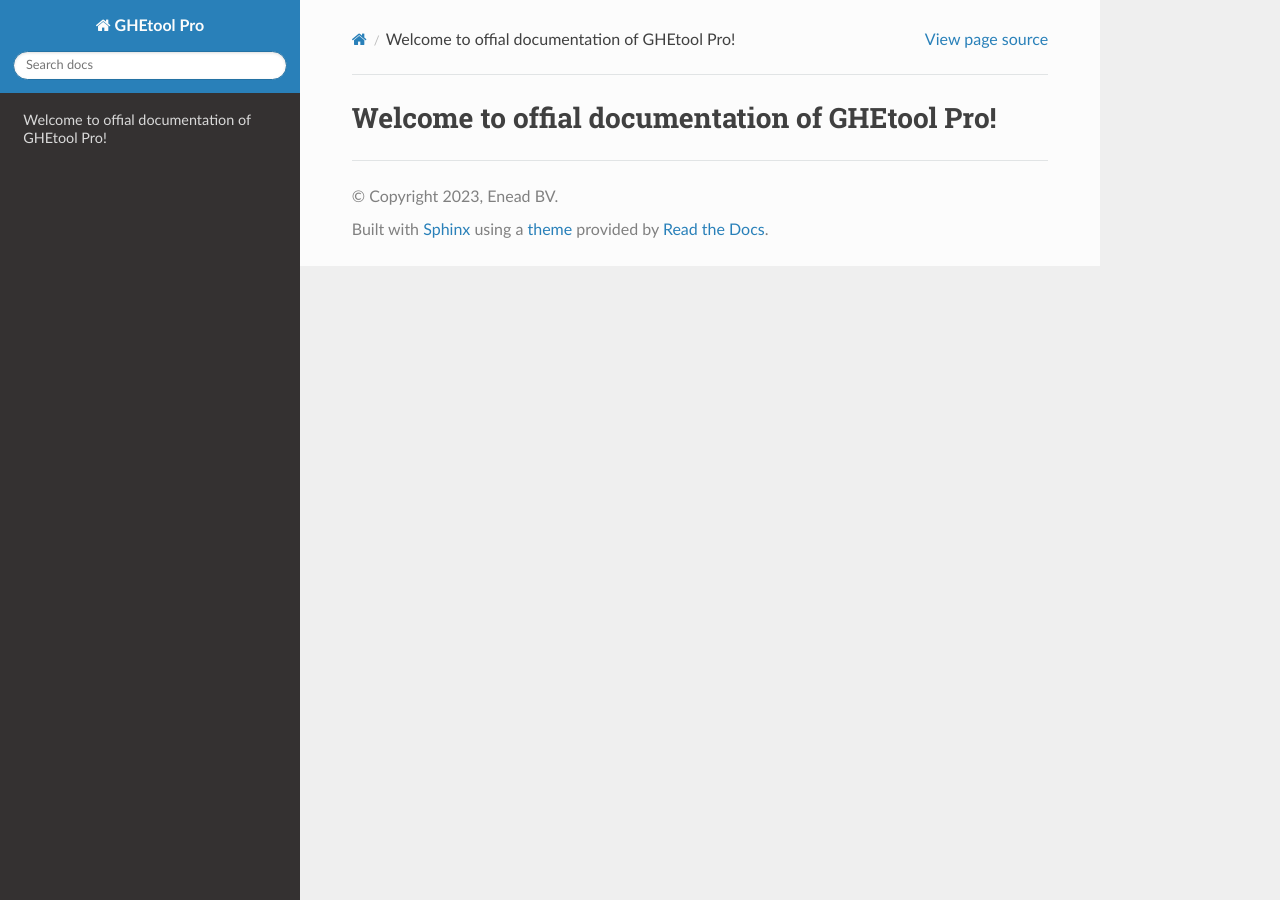
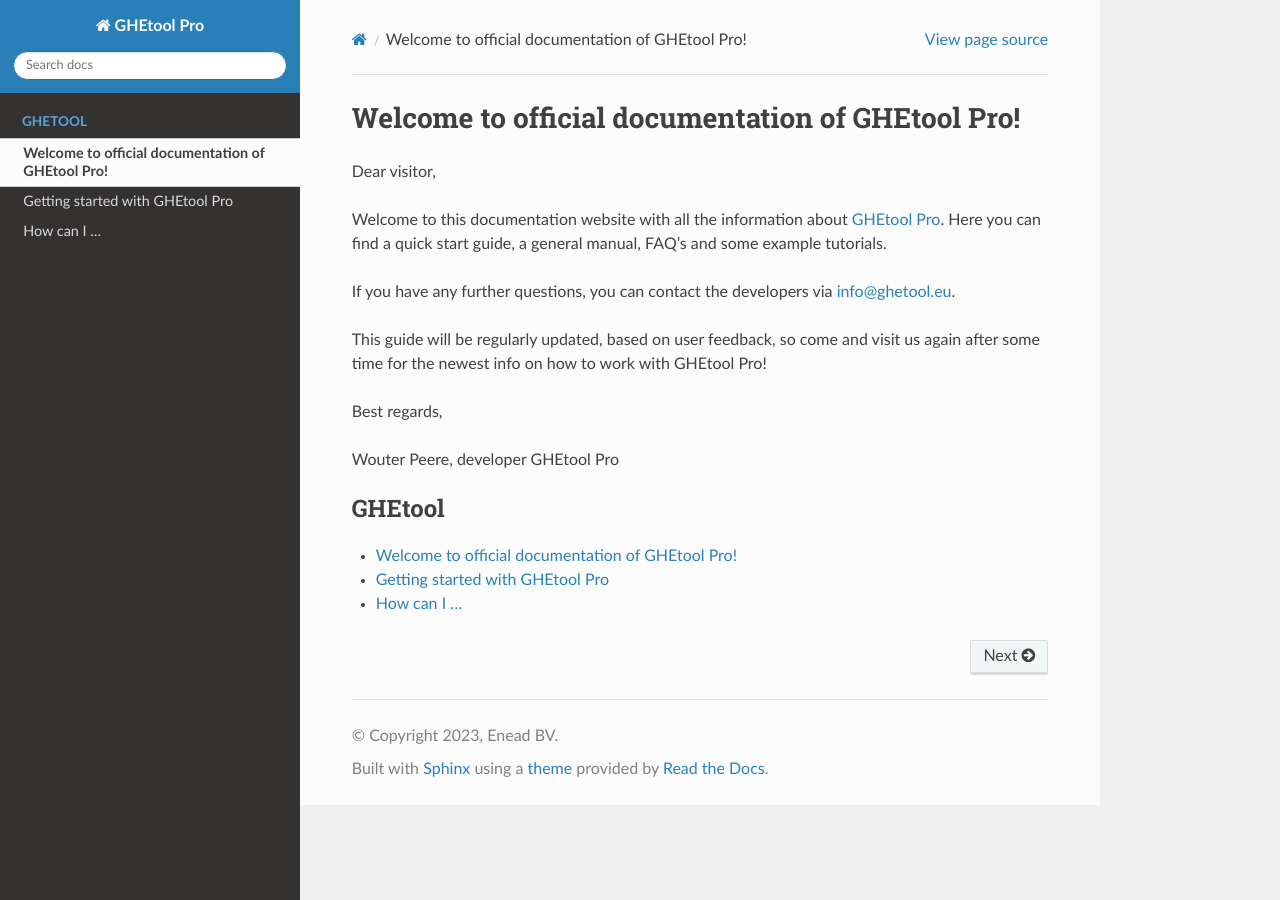
Before and after one commit to novakgeoenergie/GHEToolManual, a Sphinx documentation site: the page built from docs/index.md, in a window 1280 px wide. Built offline with Sphinx 7.4.7 and the Read the Docs theme 2.0.0, drawn with Linux system fonts in a browser that asks for light colours; formulas are drawn with MathJax 3.

Commit message:
First structure again

````diff
--- a/docs/index.md
+++ b/docs/index.md
@@ -1,6 +1,23 @@
-% TSSM documentation master file, created by
-% sphinx-quickstart on Mon Aug  8 12:26:57 2022.
-% You can adapt this file completely to your liking, but it should at least
-% contain the root `toctree` directive.
+# Welcome to official documentation of GHEtool Pro!
 
-# Welcome to offial documentation of GHEtool Pro!
+Dear visitor,
+
+Welcome to this documentation website with all the information about [GHEtool Pro](https://ghetool.eu).
+Here you can find a quick start guide, a general manual, FAQ's and some example tutorials.
+
+If you have any further questions, you can contact the developers via [info@ghetool.eu](mailto:info@ghetool.eu).
+
+This guide will be regularly updated, based on user feedback, so come and visit us again after some time for the newest info on how to work with GHEtool Pro!
+
+Best regards,
+
+Wouter Peere, developer GHEtool Pro
+
+```{toctree}
+:caption: 'GHEtool'
+:maxdepth: 1
+
+self
+sources/quick-start/quick-start.md
+sources/FAQ's/FAQ.md
+```
--- /dev/null
+++ b/docs/sources/FAQ's/FAQ.md
@@ -0,0 +1,3 @@
+# How can I ...
+Here below, you can find a list of Frequently Asked Questions in the form of 'How can I ...'.
+This list is regularly updated based on questions we receive for professional users.
--- /dev/null
+++ b/docs/sources/quick-start/quick-start.md
@@ -0,0 +1,2 @@
+# Getting started with GHEtool Pro
+Lorem ipsum
````
Also changed, not shown: README.md (+1 -1 lines), 1 other file.
